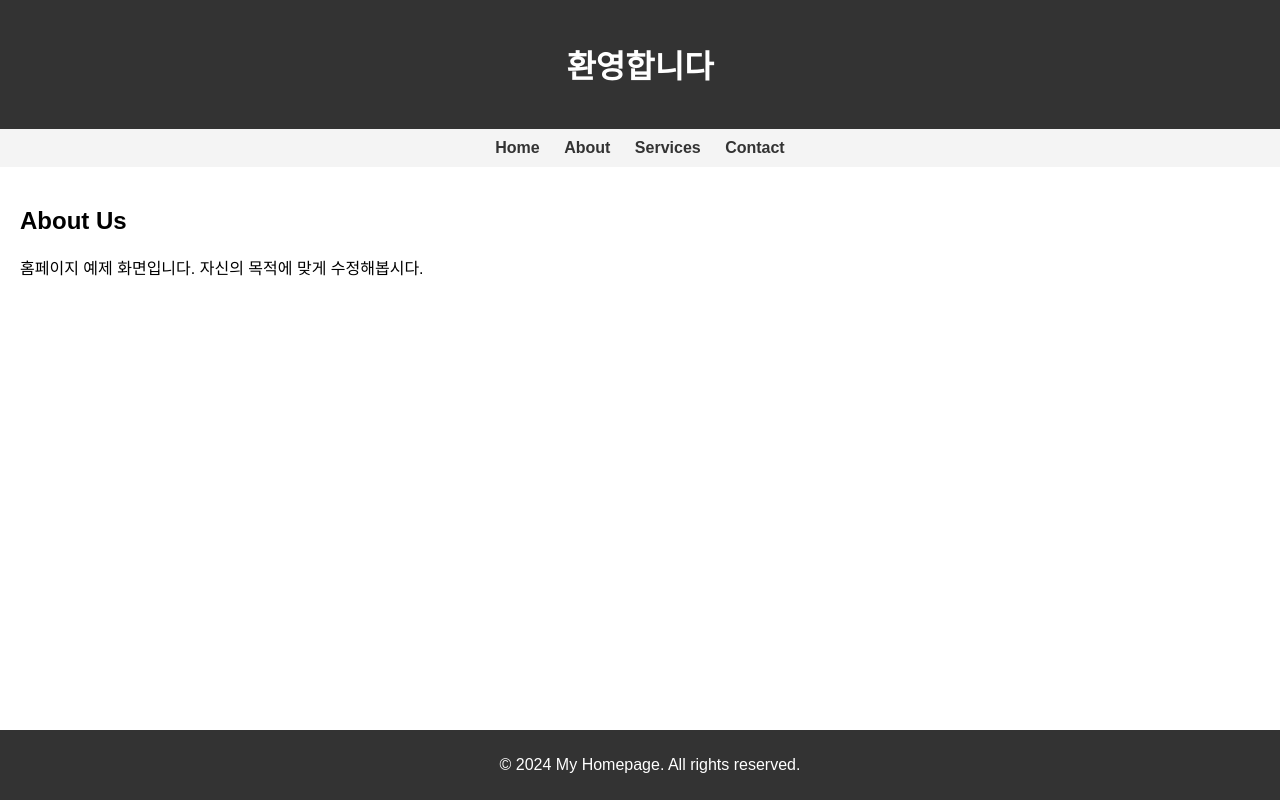
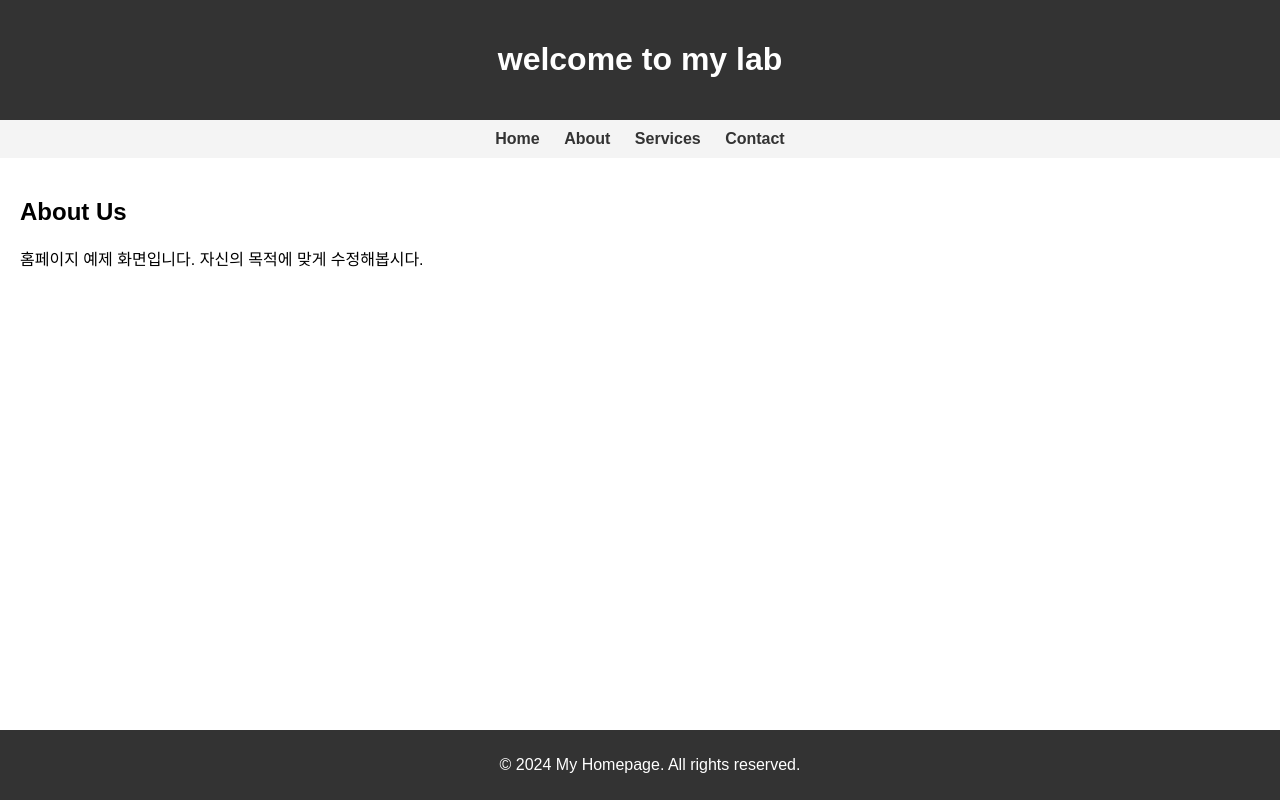
Before and after one commit to jindosz/jindosz.github.io, a plain HTML site: page index.html in a window 1280 px wide. Drawn offline with Linux system fonts and the light colour scheme.

Commit message:
Update index.html

```diff
--- a/index.html
+++ b/index.html
@@ -44,7 +44,7 @@
 <body>
 
     <header>
-        <h1>환영합니다</h1>
+        <h1>welcome to my lab</h1>
     </header>
 
     <nav>
```
